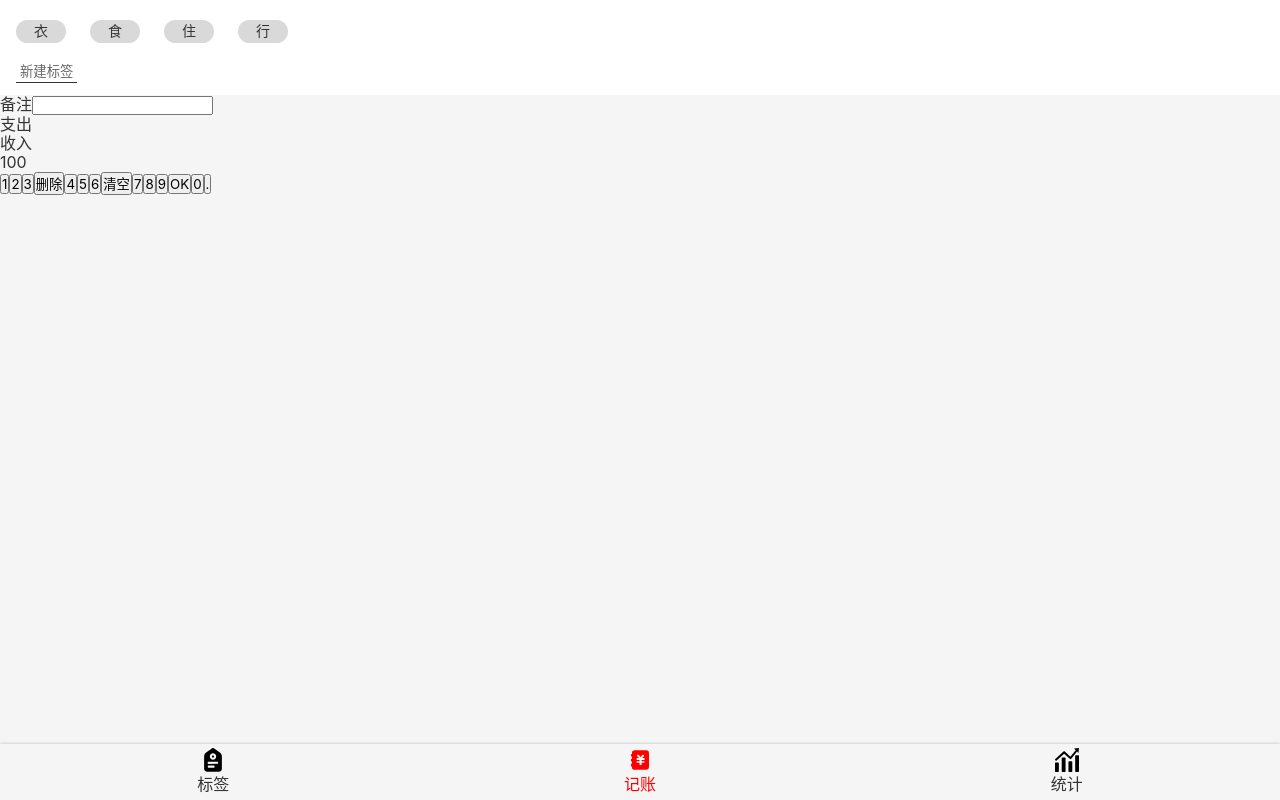
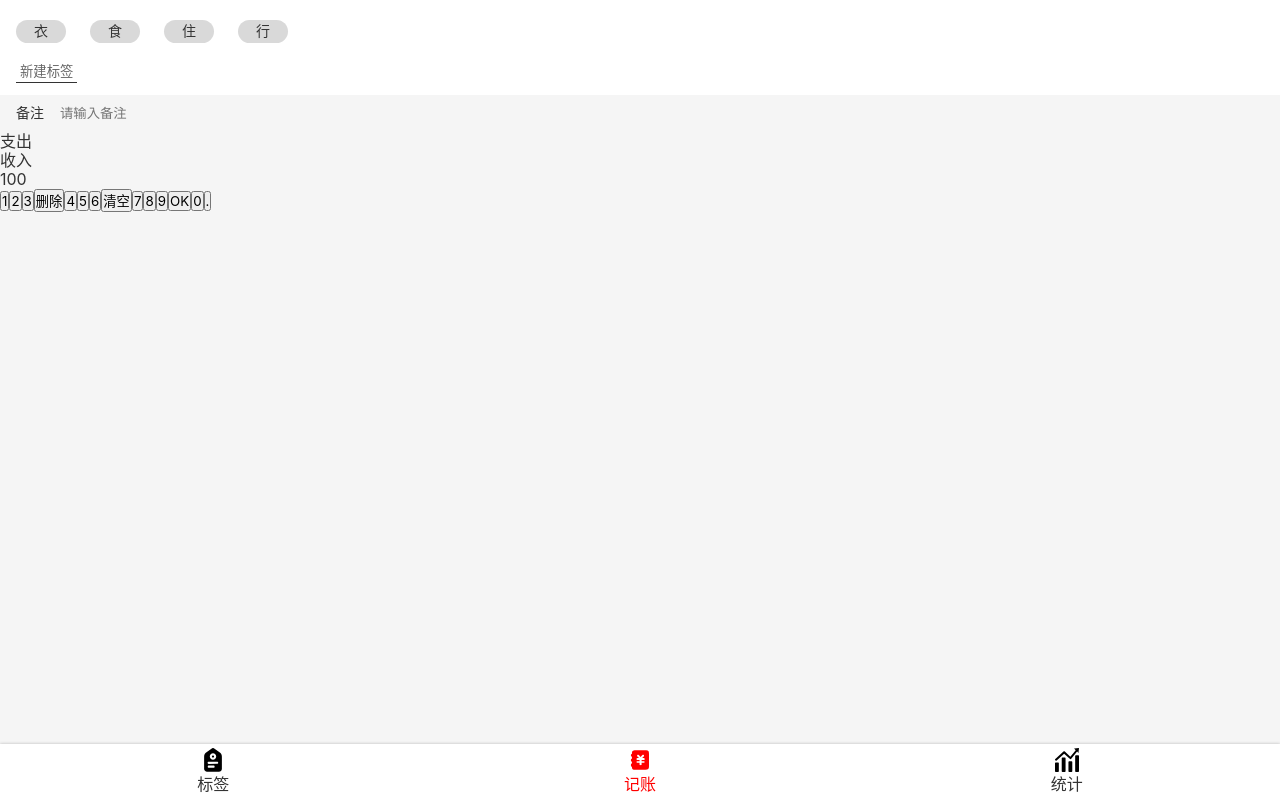
Before and after one commit to Layouwen/yixin-money-react, a React app: page /#/money in a window 1280 px wide. Built offline with nearby package versions, Linux system fonts and the light colour scheme; the HTML template or start-up script is replaced by a standard one.

Commit message:
完成 Money页面的 备注 模块

```diff
--- a/src/components/Nav.tsx
+++ b/src/components/Nav.tsx
@@ -6,6 +6,7 @@
 const NavWrapper = styled.nav`
   line-height: 24px;
   box-shadow: 0 0 3px rgba(0, 0, 0, 0.25);
+  background: #fff;
   > ul {
     display: flex;
     > li {
--- a/src/index.scss
+++ b/src/index.scss
@@ -32,6 +32,10 @@
   font-family: inherit;
 }
 
+:focus {
+  outline: none;
+}
+
 .icon {
   width: 1em;
   height: 1em;
--- a/src/views/Money.tsx
+++ b/src/views/Money.tsx
@@ -26,7 +26,22 @@
   }
 `
 const NotesSection = styled.section`
-
+  font-size: 14px;
+  padding: 10px 16px;
+  background: #f5f5f5;
+  > label {
+      display: flex;
+      align-items: center;
+      > span {
+        padding-right: 16px;
+        white-space: nowrap;
+      }
+      > input {
+        width: 100%;
+        border: none;
+        background: none;
+      }
+  }
 `
 const CategorySection = styled.section`
 
@@ -50,7 +65,7 @@
             <NotesSection>
                 <label>
                     <span>备注</span>
-                    <input type="text"/>
+                    <input type="text" placeholder="请输入备注"/>
                 </label>
             </NotesSection>
             <CategorySection>
```
